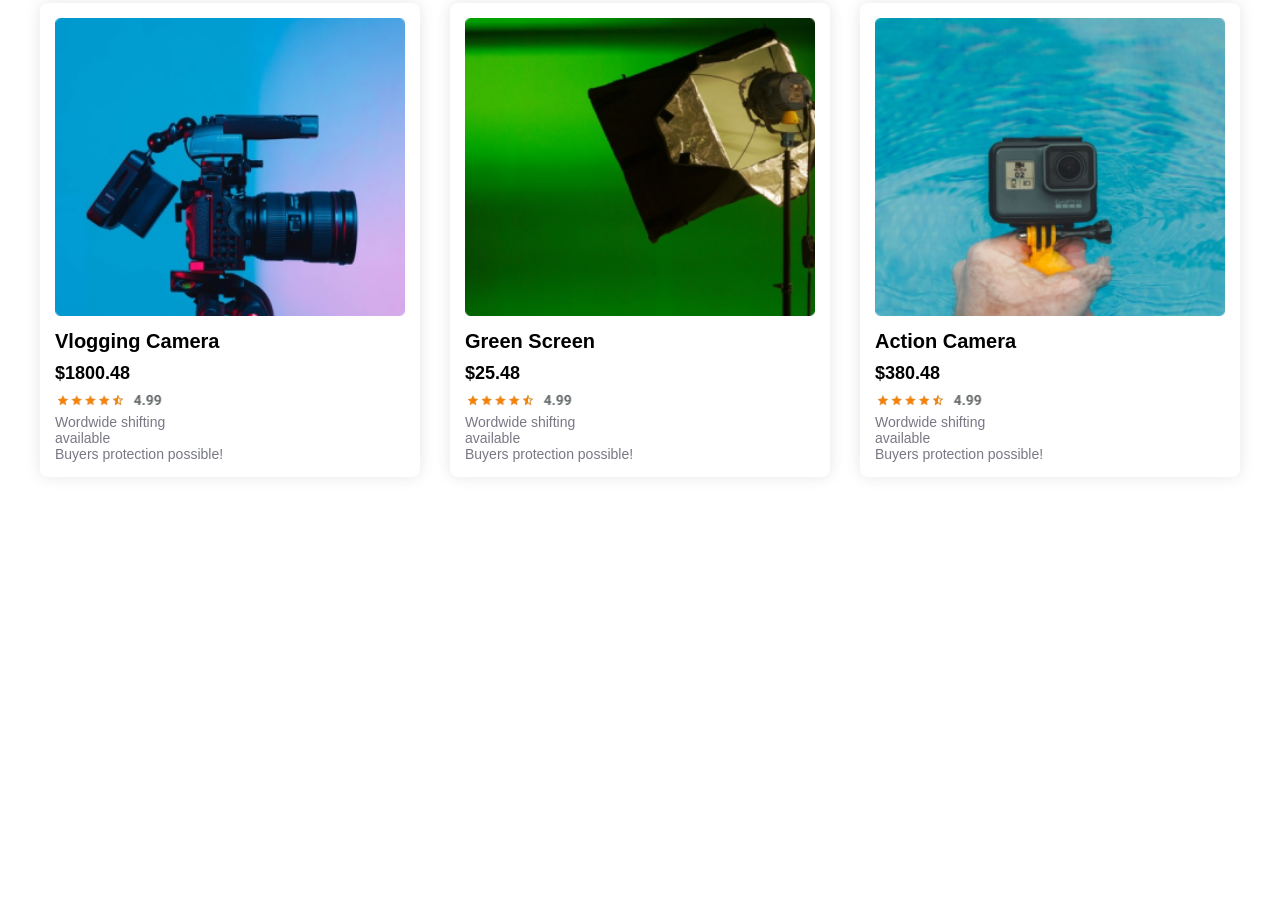
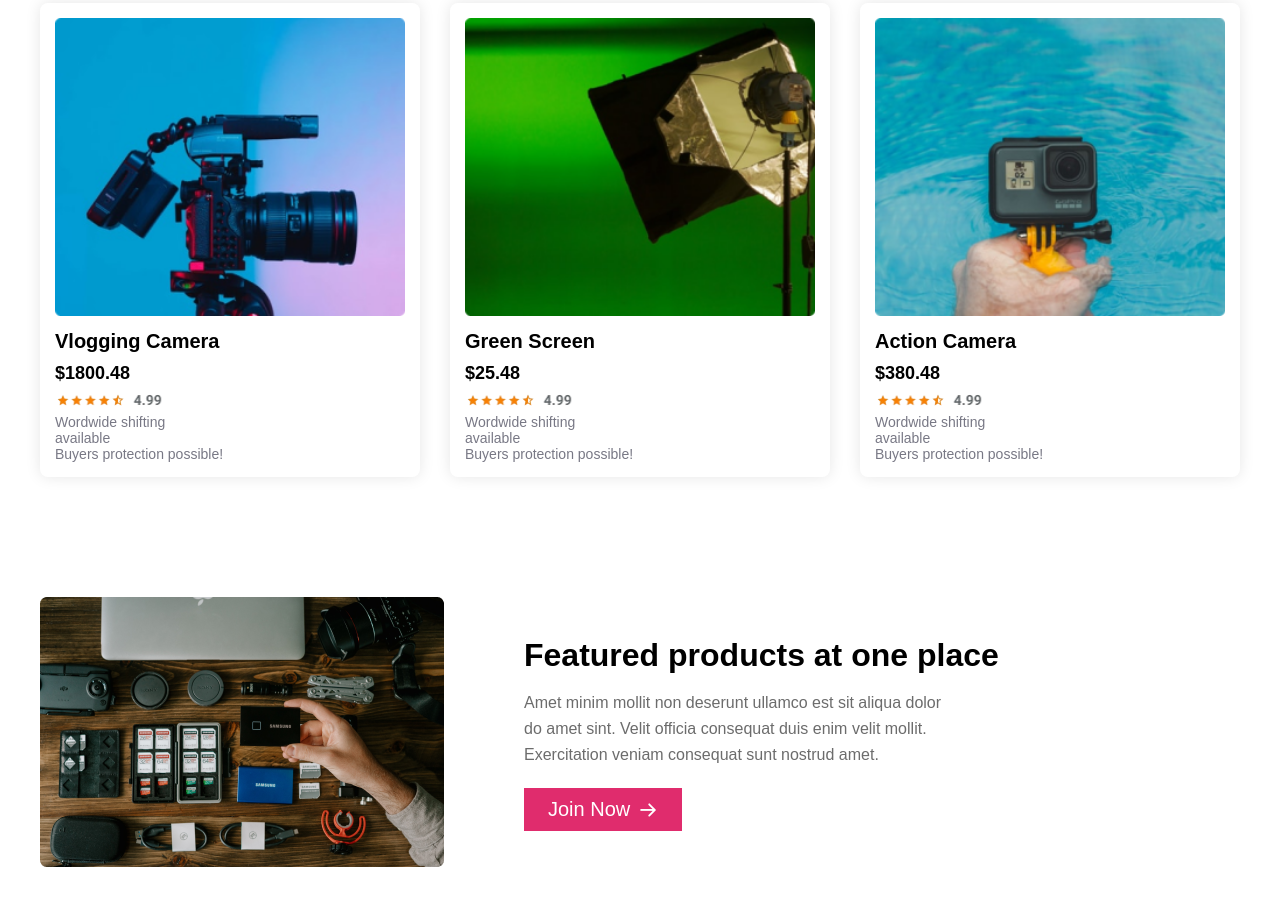
Before and after one commit to OnikTechHub/Influencer-Gears, a plain HTML site: page index.html in a window 1280 px wide. Shown: the part 1810-2716 px from the top of the page. Before the commit the page ends 2387 px from the top, so only its background shows below. Drawn offline with Linux system fonts and the light colour scheme.

Commit message:
Add featured section

```diff
--- a/index.html
+++ b/index.html
@@ -27,7 +27,8 @@
             <p>Lorem ipsum dolor sit amet, consectetur adipiscing elit. <br>Sem vestibulum sed scelerisque eros. Lectus faucibus.
             </p>
             <button class="btn-primary">
-                Preebook now <img src="images/ArrowRight.png" alt=""></button>
+                Preebook now <img src="images/ArrowRight.png" alt="">
+            </button>
         </div>
         <div class="hero-image">
             <img src="images/main-camera.png" alt="">
@@ -132,5 +133,24 @@
 
      </section>
 
+     <section class="featured">
+        <div class="featured-container">
+            <div class="featured-img">
+                <img src="images/gear.png" alt="">
+            </div>
+
+            <div class="featured-content">
+                <h2>Featured products at one place</h2>
+                <p>
+                    Amet minim mollit non deserunt ullamco est sit aliqua dolor <br> do amet sint. Velit officia consequat duis enim velit mollit. <br> Exercitation veniam consequat sunt nostrud amet.
+                </p>
+                <button class="btn-primary1">
+                    Join Now <img src="images/ArrowRight.png" alt="">
+                </button>
+            </div>
+        </div>
+
+     </section>
+
 </body>
 </html>
--- a/style.css
+++ b/style.css
@@ -161,6 +161,59 @@ nav .menu img {
   color: #787885;
 }
 
+.featured {
+  margin: 120px 0;
+}
+
+.featured-container {
+  display: flex;
+  align-items: center;
+  gap: 80px;
+}
+
+.featured-img img {
+  width: 100%;
+}
+
+.featured-content h2 {
+  font-size: 32px;
+  margin-bottom: 16px;
+}
+
+.featured-content p {
+  font-size: 500;
+  color: #6C6C6C;
+  line-height: 26px;
+  margin-bottom: 20px;
+}
+
+.btn-primary {
+  background: #E02C6D;
+  color: white;
+  border: none;
+  padding: 10px 24px;
+  font-size: 16px;
+  cursor: pointer;
+}
+
+.btn-primary1{
+  background: #e02c6d;
+  border: none;
+  font-size: 20px;
+  padding: 10px 24px 10px 24px;
+  weight: 190px;
+  color: white;
+  align-items: center;
+  display: flex;
+  gap: 8px;
+  cursor: pointer;
+}
+
+.btn-primary1:hover {
+    background-color: #4ec09a;
+    color: #100f0f;
+    transition: 0.3s;
+}
 
 /* responsive media query */
 
@@ -182,9 +235,19 @@ nav .menu img {
   .sponsor-logos img {
     width: 80px;
   }
-  .card-container {
+  .card-container, .sponsor-logos img {
     grid-template-columns: 1fr;
   }
 
+  .featured-container {
+    flex-direction: column-reverse;
+    text-align: center;
+  }
 
 }
+
+@media screen and (min-width: 577px) and (max-width: 992px) {
+  .card-container, .sponsor-logos img {
+    grid-template-columns: repeat(2, 1fr);
+  }
+}
```
Also changed, not shown: 1 other file.
